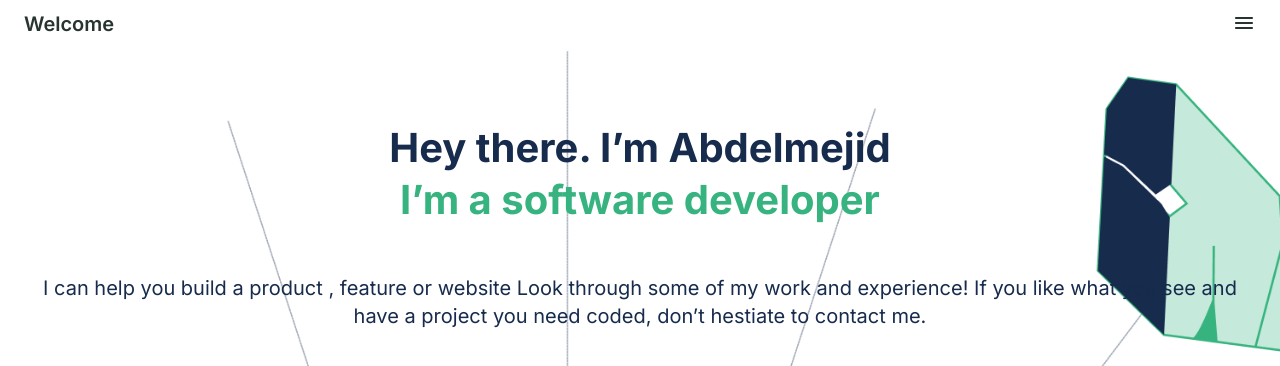
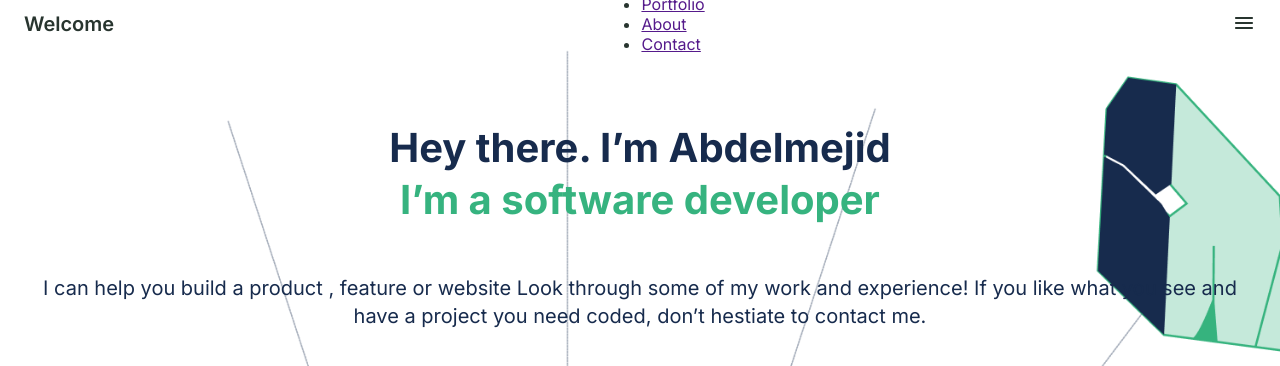
Before and after one commit to amejid/personal-portfolio, a website: page index.html in a window 1280 px wide. Shown: the top 366 px of the page. Drawn offline with Linux system fonts and the light colour scheme.

Commit message:
Add navigation links

```diff
--- a/index.html
+++ b/index.html
@@ -9,7 +9,7 @@
     <link rel="preconnect" href="https://fonts.googleapis.com" />
     <link rel="preconnect" href="https://fonts.gstatic.com" crossorigin />
     <link
-      href="https://fonts.googleapis.com/css2?family=Inter:wght@400;600;700&display=swap"
+      href="https://fonts.googleapis.com/css2?family=Inter:wght@400;600;700;800&display=swap"
       rel="stylesheet"
     />
     <link rel="stylesheet" href="styles.css" />
@@ -18,6 +18,11 @@
     <header>
       <nav>
         <p class="nav-welcome">Welcome</p>
+        <ul class="nav-links">
+          <li><a class="nav-link" href="">Portfolio</a></li>
+          <li><a class="nav-link" href="">About</a></li>
+          <li><a class="nav-link" href="">Contact</a></li>
+        </ul>
         <button class="btn-nav" type="button">
           <svg
             width="24"
```
